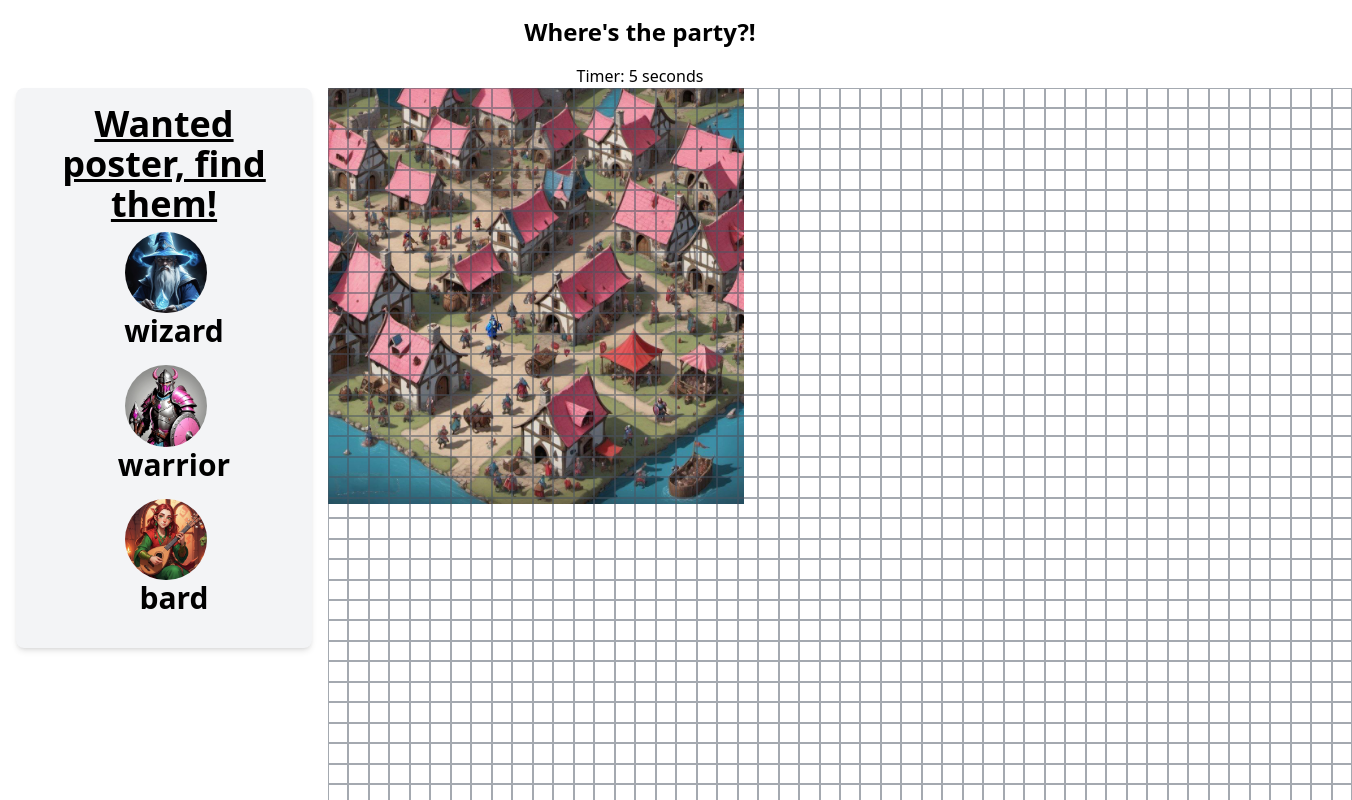
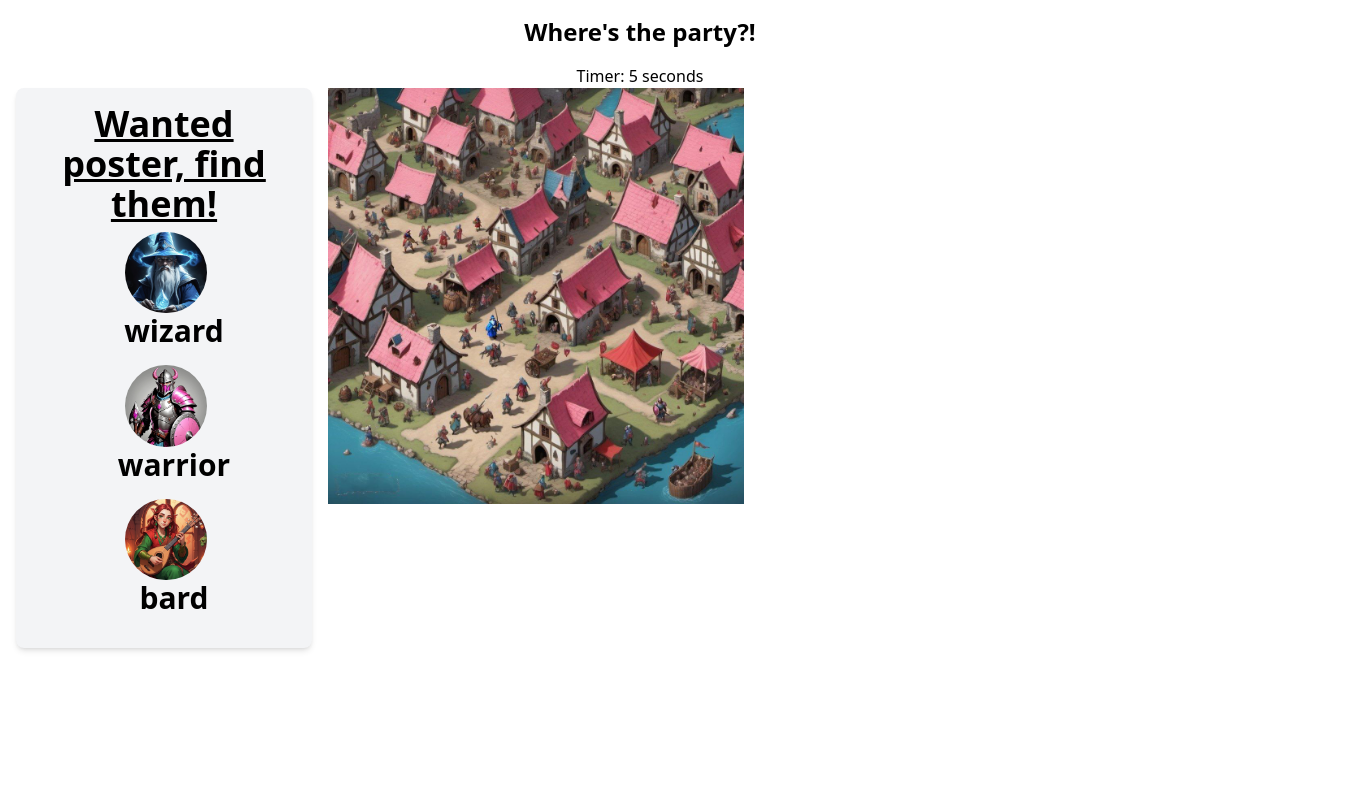
Before and after one commit to DanishKodeMonkey/wheres-the-party, a React (Vite) app: page / in a window 1280 px wide. Shown: the top 800 px of the page, 1352 px wide, since content can reach past the window. Built offline with nearby package versions, Linux system fonts and the light colour scheme.

Commit message:
wip: event click coords solution instead of box

```diff
--- a/src/App.jsx
+++ b/src/App.jsx
@@ -17,6 +17,7 @@ function App() {
     const [gameWon, setGameWon] = useState(false);
     const [finalTime, setFinalTime] = useState(null);
     const [startTimer, setStartTimer] = useState(false);
+    const [clickCoordinates, setClickCoordinates] = useState([]);
 
     const handleImageLoad = () => {
         setIsImageLoaded(true); // render timer
@@ -29,10 +30,15 @@ function App() {
             setStartTimer(false);
         }
     }, [hitCharacters]);
-    const handleCellClick = async (row, col) => {
-        console.log('clicked: ', row, col);
+
+    const handleImageClick = async (e) => {
+        const rect = e.target.getBoundingClientRect();
+        const x = e.clientX - rect.left;
+        const y = e.clientY - rect.top;
+
+        setClickCoordinates([...clickCoordinates, { x, y }]);
         // mock API call to check if click was a hit
-        const response = await checkHit(row, col);
+        const response = await checkHit(Math.round(x), Math.round(y));
 
         // if so, place hit character in front end state, pass this state to hexgrid for styling
         if (response.hit) {
@@ -67,6 +73,7 @@ function App() {
                 <div
                     id='image-container'
                     className='relative w-2/6'
+                    onClick={handleImageClick}
                 >
                     <Image
                         src='/wherestheparty.png'
@@ -74,14 +81,18 @@ function App() {
                         className='max-w-full max-h-full'
                         onLoad={handleImageLoad}
                     />
-                    <HexGrid
-                        imageWidth={1024}
-                        imageHeight={1024}
-                        numRows={50}
-                        numCols={50}
-                        onCellClick={handleCellClick}
-                        hitCharacters={hitCharacters}
-                    />
+                    {clickCoordinates.map((coord, index) => (
+                        <div
+                            key={index}
+                            className='absolute rounded-full border-4 border-red-600'
+                            style={{
+                                width: '40px',
+                                height: '40px',
+                                left: `${coord.x - 20}px`,
+                                top: `${coord.y - 20}px`,
+                            }}
+                        ></div>
+                    ))}
                 </div>
             </div>
             {gameWon && (
```
